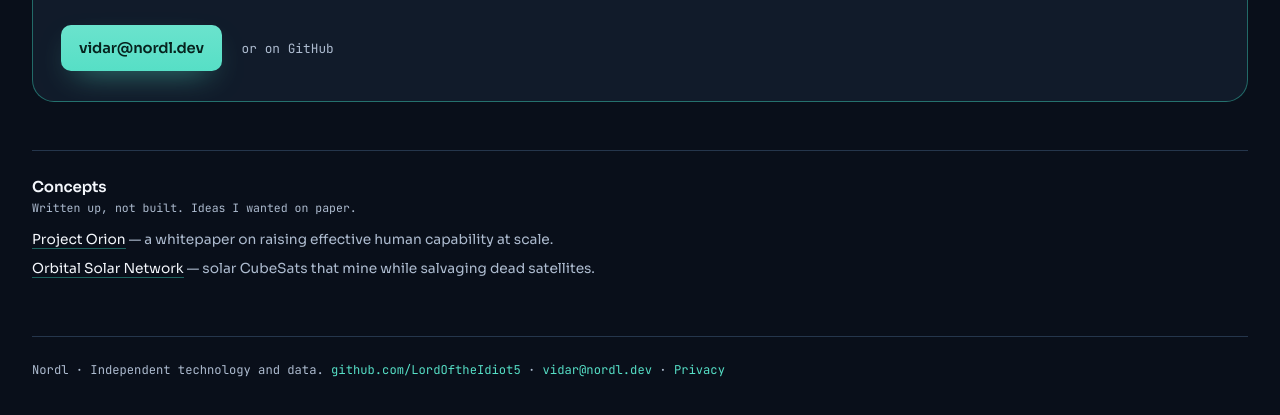
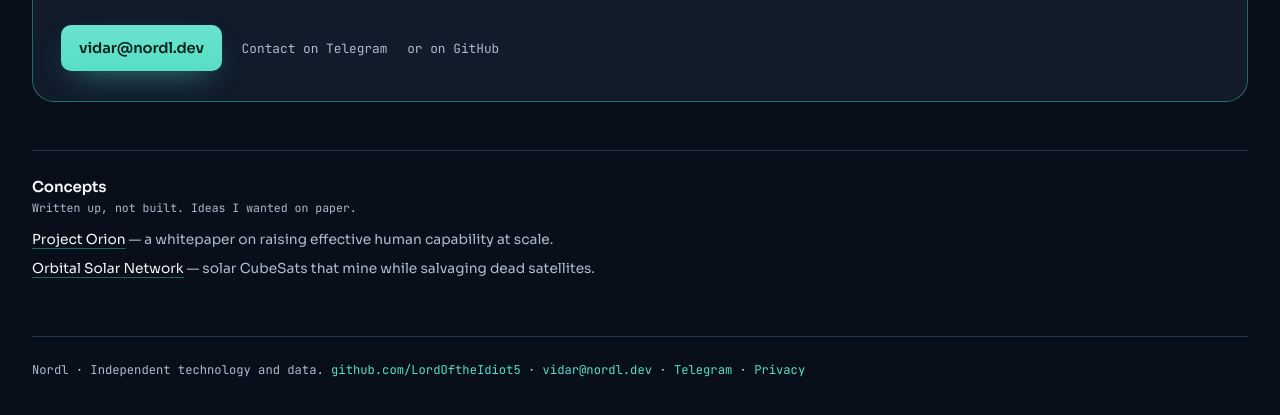
Before and after one commit to LordOftheIdiot5/nordl.dev, a plain HTML site: page index.html in a window 1280 px wide. Shown: the part 2594-3009 px from the top of the page. Drawn offline with Linux system fonts and the light colour scheme.

Commit message:
Add official public Nordl Telegram contact

```diff
--- a/index.html
+++ b/index.html
@@ -164,6 +164,7 @@
       </p>
       <p class="services-contact">
         <a class="contact-button" href="mailto:vidar@nordl.dev?subject=Build%20work">vidar@nordl.dev</a>
+        <a class="contact-alt" href="https://t.me/NordlOfficial" rel="noopener noreferrer">Contact on Telegram</a>
         <a class="contact-alt" href="https://github.com/LordOftheIdiot5" target="_blank" rel="noopener noreferrer">or on GitHub</a>
       </p>
     </section>
@@ -188,7 +189,7 @@
         Nordl · Independent technology and data.
         <a href="https://github.com/LordOftheIdiot5" target="_blank" rel="noopener noreferrer">github.com/LordOftheIdiot5</a>
         · <a href="mailto:vidar@nordl.dev">vidar@nordl.dev</a>
-         · <a href="/privacy.html">Privacy</a>
+         · <a href="https://t.me/NordlOfficial" rel="noopener noreferrer">Telegram</a> · <a href="/privacy.html">Privacy</a>
       </p>
     </footer>
   </main>
```
